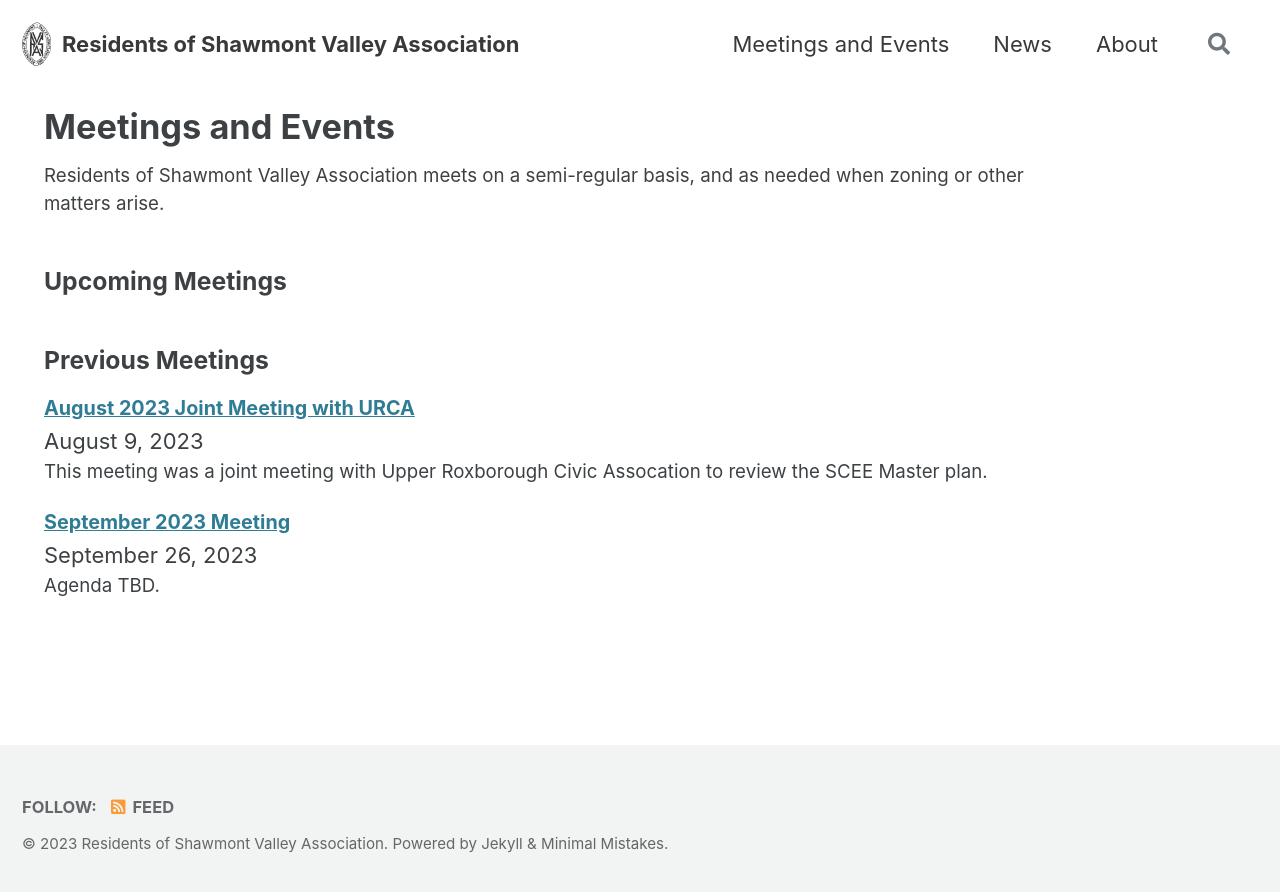
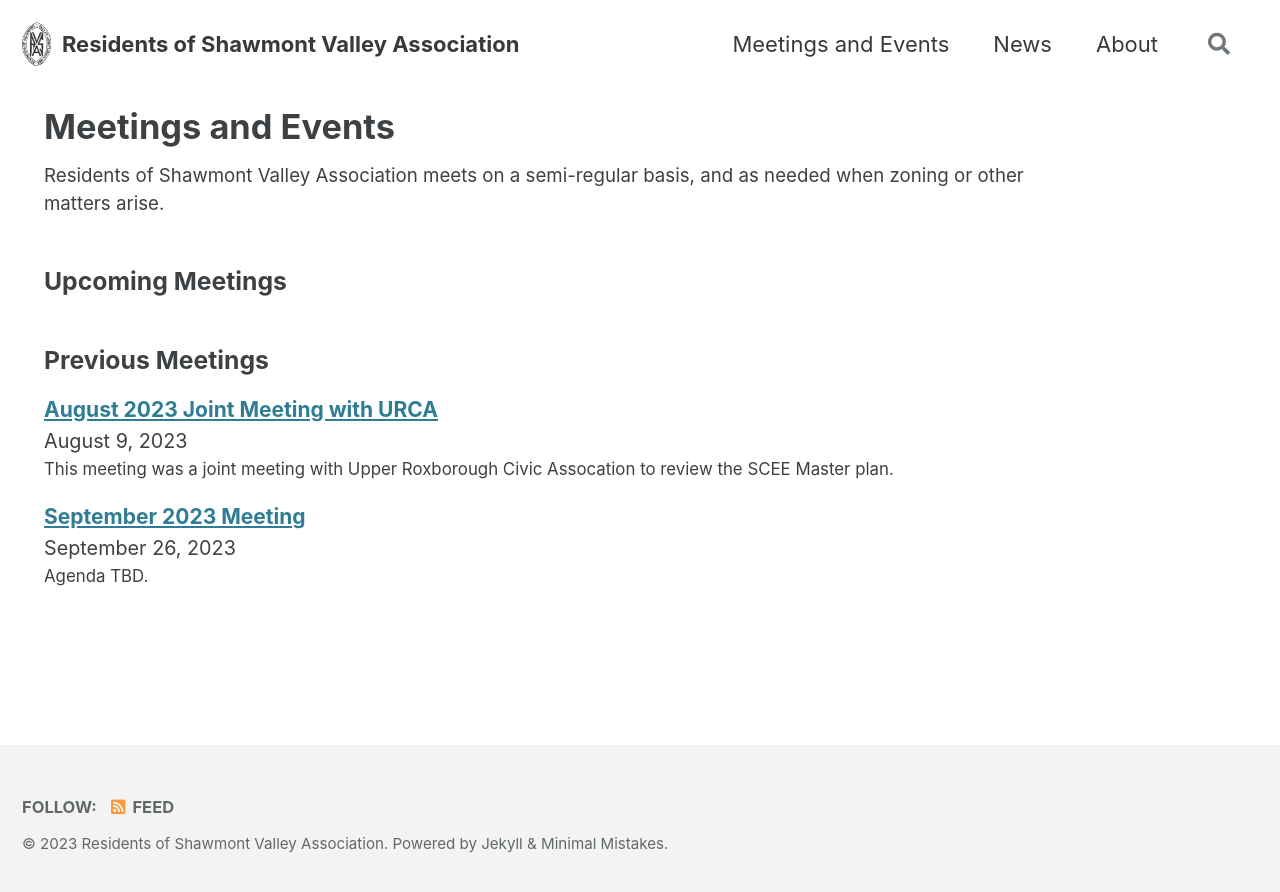
Before and after one commit to acouch/residents-of-shawmont-valley, a Jekyll site: the page built from _pages/events.md, in a window 1280 px wide. Shown: the top 892 px of the page. Built offline with Jekyll 4.4.1, drawn with Linux system fonts in a browser that asks for light colours; cached includes are drawn as plain includes.

Commit message:
Update main.scss

```diff
--- a/assets/css/main.scss
+++ b/assets/css/main.scss
@@ -13,6 +13,6 @@ search: false
     color:#393939;
   }
 }
-.page__content .archive__item-title {
+.events__wrapper .archive__item {
     font-size: .9em;
 }
```
